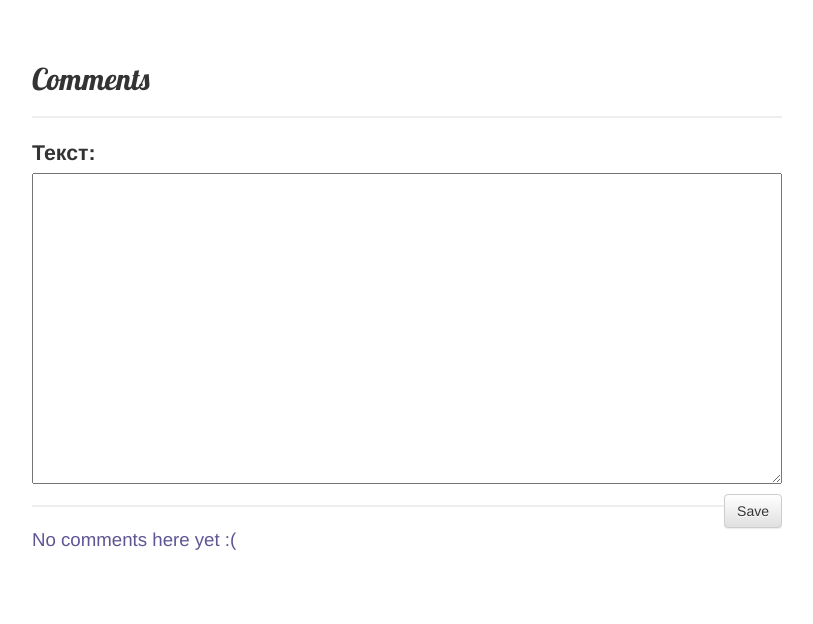
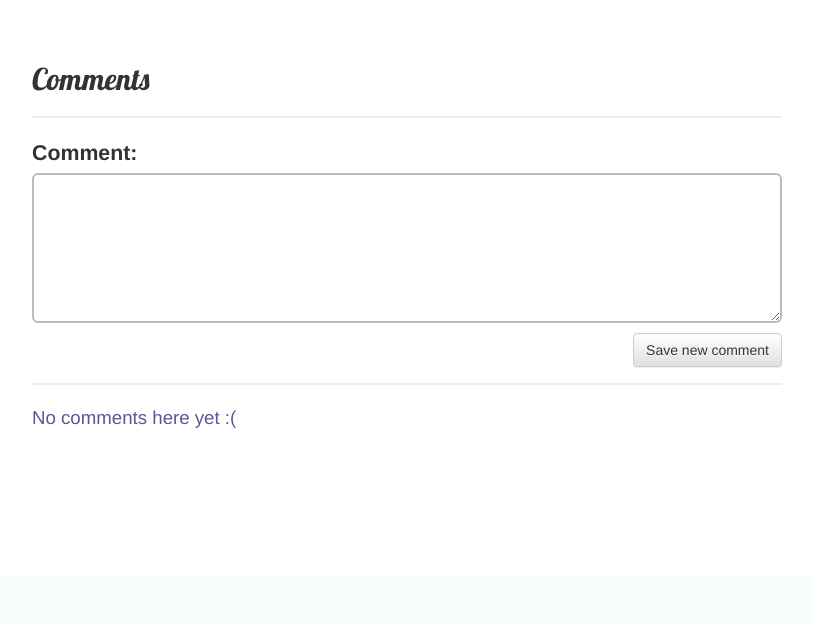
Before and after one commit to anvandev/TMS_Django, a Django app: template post/templates/post/post_detail.html in a window 1280 px wide. Shown: the part 224-848 px from the top of the page, without its empty margins (23-836 px from the left). After the commit the page ends 652 px from the top, so only its background shows below. Run offline with Django 3.2, Linux system fonts and the light colour scheme; the template is opened without the code that fills it: values that come from a table or form of the project are taken from there, others are empty; some libraries are stand-ins or nearby versions.

Commit message:
style changes in create new comment form

```diff
--- a/post/models.py
+++ b/post/models.py
@@ -19,7 +19,7 @@ class Post(models.Model):
 class Comment(models.Model):
     post = models.ForeignKey(Post, on_delete=models.CASCADE, verbose_name='Пост', related_name='comments')
     author = models.ForeignKey('auth.User', on_delete=models.CASCADE, verbose_name='Автор')
-    text = models.TextField(verbose_name='Текст')
+    text = models.TextField(verbose_name='Comment')
     created_date = models.DateTimeField(default=timezone.now, verbose_name='Дата создания')
 
     class Meta:
--- a/post/static/css/post.css
+++ b/post/static/css/post.css
@@ -42,6 +42,14 @@ hr {
     width: 100%;
 }
 
+.comment-form textarea, .comment-form input {
+    width: 100%;
+    height:150px;
+    border-radius: 6px;
+    border-color: #bbbbbb;
+    border-width: 2px;
+}
+
 .top-menu, .top-menu:hover, .top-menu:visited {
     color: #ffffff;
     float: right;
--- a/post/templates/post/post_detail.html
+++ b/post/templates/post/post_detail.html
@@ -15,11 +15,11 @@
 
             <h2 style="margin-top: 60px;"> Comments </h2>
             <hr>
-            <form action="{% url 'comment_new' post_pk=post.pk %}" method="POST" class="post-form">{% csrf_token %}
+            <form action="{% url 'comment_new' post_pk=post.pk %}" method="POST" class="comment-form">{% csrf_token %}
                 {{ comment_form.as_p }}
-                <button type="submit" class="save btn btn-default">Save</button>
+                <button type="submit" class="save btn btn-default">Save new comment</button>
             </form>
-            <hr>
+            <hr style="margin-top: 60px;">
             <div class="comments">
                 {% for comment in comments %}
                     <p class="date"> Автор: {{ comment.author }}, Создан: {{ comment.created_date }}</p>
```
Also changed, not shown: post/migrations/0006_auto_20201118_1458.py (added).
